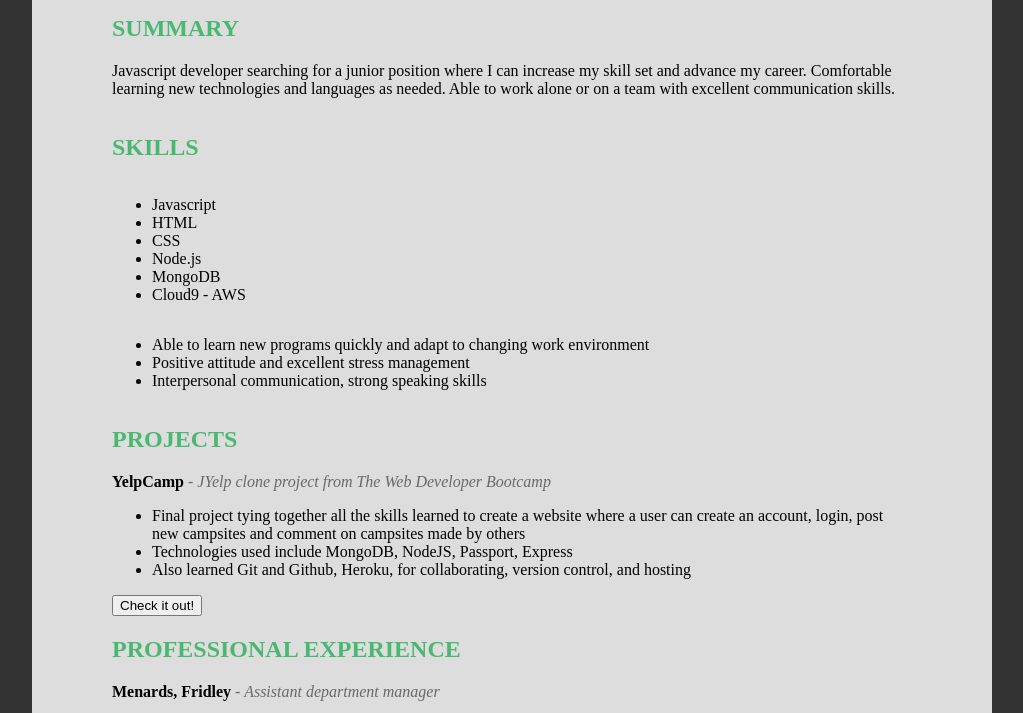
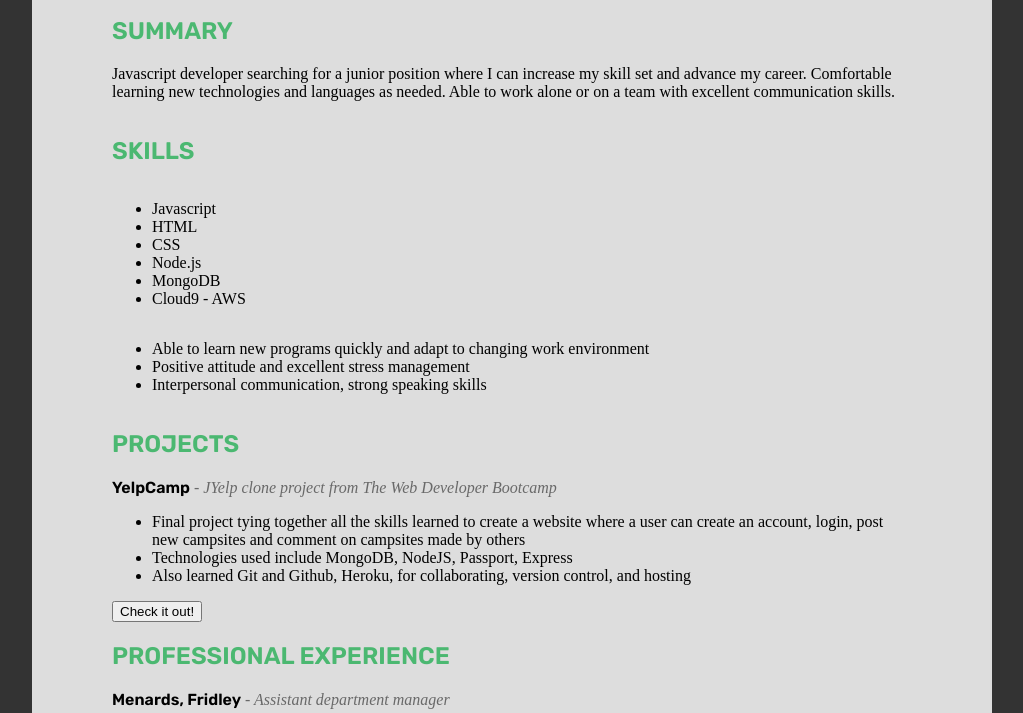
Before and after one commit to jmicko/jmicko.github.io, a plain HTML site: page index.html in a window 1280 px wide. Shown: the part 282-995 px from the top of the page, without its empty margins (128-1151 px from the left). Drawn offline with Linux system fonts and the light colour scheme; a web font is replaced by a local one.

Commit message:
add bold font

```diff
--- a/style.css
+++ b/style.css
@@ -1,6 +1,12 @@
 @font-face{
   font-family: Rubik;
   src: url(./Rubik/Rubik-VariableFont_wght.ttf);
+}
+
+@font-face{
+  font-family: Rubik;
+  src: url(./Rubik/static/Rubik-SemiBold.ttf);
+  font-weight: bold;
 }
 
 body{
```
